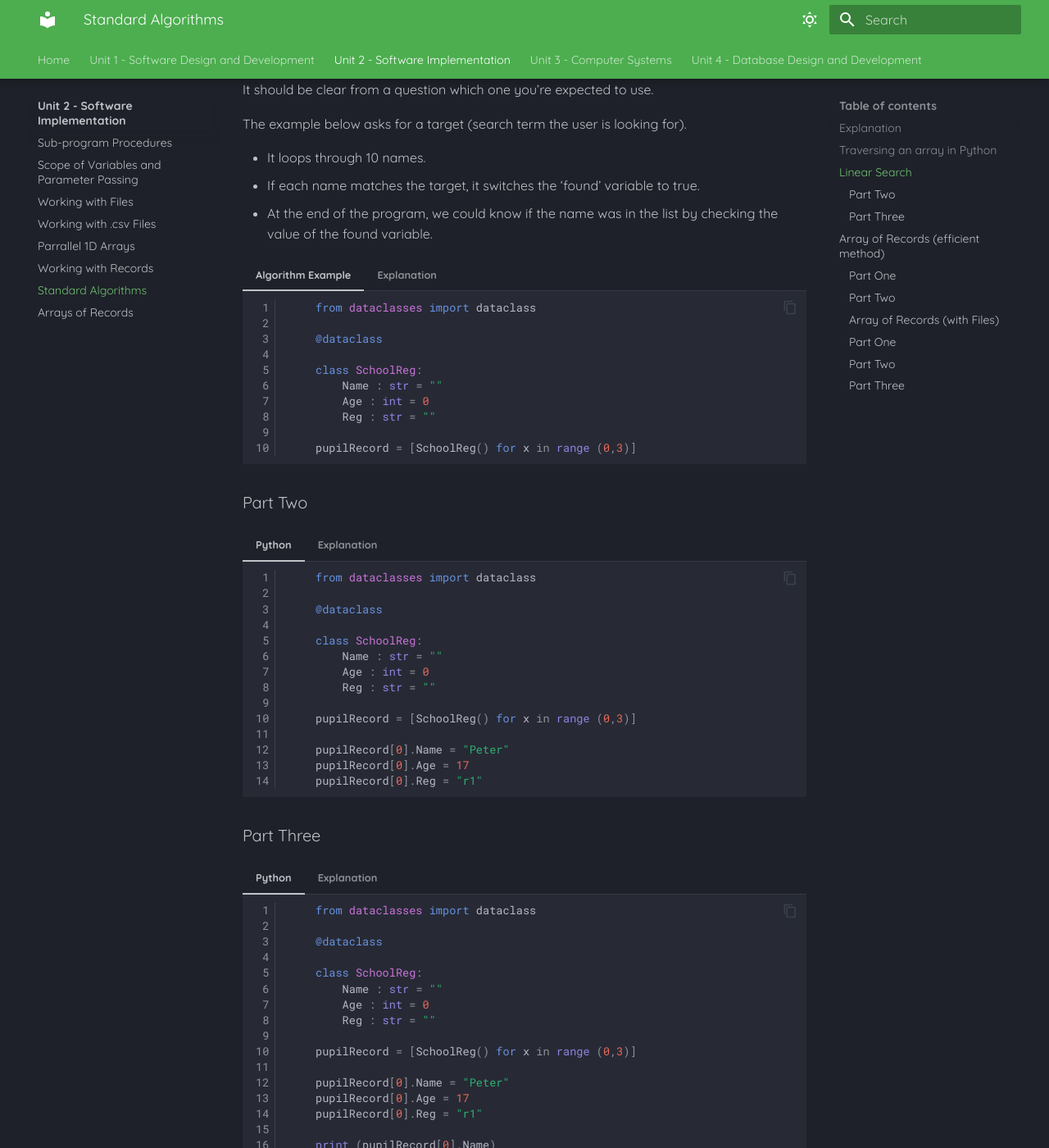
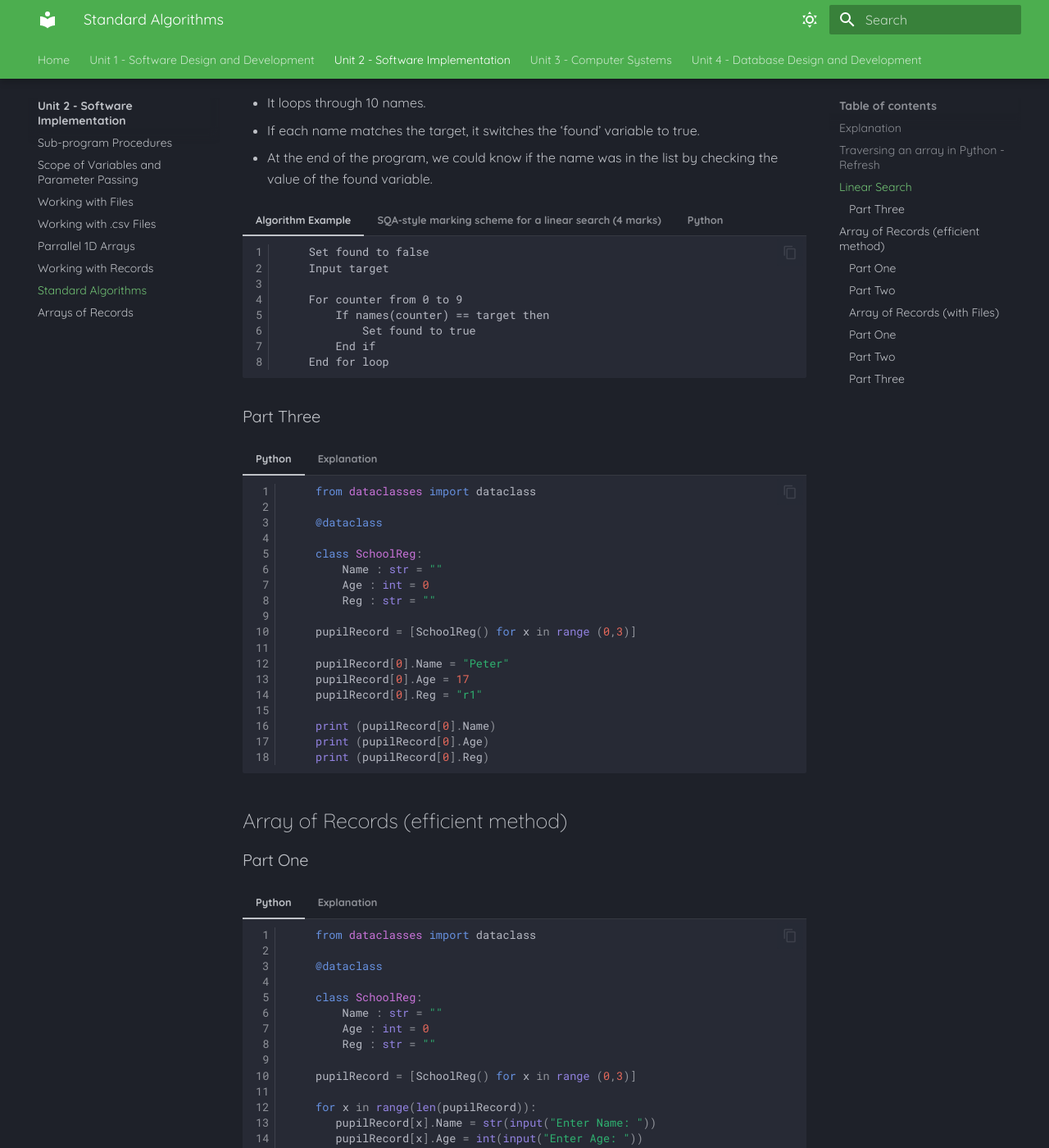
Before and after one commit to Mr-Wood-CS/Higher-Computing-Science-MD-Files, an MkDocs documentation site: the page built from docs/SI/09-Standard-Algorithms.md, in a window 1280 px wide and 1400 px high, scrolled down 1444 px. Shown: the whole window at 82% size. Built offline with MkDocs 1.6.1 and Material for MkDocs 9.7.7, drawn with Linux system fonts in a browser that asks for light colours; some of the changed text lies outside the part shown.

Commit message:
Update 09-Standard-Algorithms.md

````diff
--- a/docs/SI/09-Standard-Algorithms.md
+++ b/docs/SI/09-Standard-Algorithms.md
@@ -18,11 +18,9 @@ For Higher, we add three more standard algorithms:
 * Count occurrences
 * Find minimum/maximum
 
-These algorithms are pretty simple to understand on their own.
+All of the above require you to be able to traverse an array.
 
-Plus, all three of them work by going through a list of items one by one (__traversing an array)__
-
-## Traversing an array in Python
+## Traversing an array in Python - Refresh
 
 === "Pseudocode"
 
@@ -66,63 +64,31 @@ The example below asks for a target (search term the user is looking for).
 
 === "Algorithm Example"
 
-	```python linenums="1"
-		from dataclasses import dataclass
+	```pseudocode linenums="1"
+		Set found to false
+		Input target
 
-		@dataclass
+		For counter from 0 to 9
+			If names(counter) == target then
+				Set found to true
+			End if
+		End for loop
 
-		class SchoolReg:
-		    Name : str = ""
-		    Age : int = 0
-		    Reg : str = ""
-
-		pupilRecord = [SchoolReg() for x in range (0,3)]
 	```
 
-=== "Explanation"
+=== "SQA-style marking scheme for a linear search (4 marks)"
 
-	!!! info
+	``` text
+		Loop through the elements of the array (1 mark)
 
-		Lines 1 - 8 are covered in __Working with Records__.
+		Check if the element matches target (1 mark)
 
-	__Line 10 - pupilRecord = [SchoolReg() for x in range(0,3)]__
-	This line creates a list called pupilRecord. A list is like a box where we can store many things. In this case, we are creating two empty student records because the range (0,3) means it will create three spots, one for pupilRecord[0], one for pupilRecord[1] and one for pupilRecord[2].
+		Set variable to true (1 mark)
+	```
 
- 	__In short, this line says:__
-
-	"Make 3 empty student records using the SchoolReg class."
-
-### Part Two
 
 === "Python"
 
-	``` python linenums="1"
-		from dataclasses import dataclass
-
-		@dataclass
-
-		class SchoolReg:
-		    Name : str = ""
-		    Age : int = 0
-		    Reg : str = ""
-
-		pupilRecord = [SchoolReg() for x in range (0,3)]
-
-		pupilRecord[0].Name = "Peter"
-		pupilRecord[0].Age = 17
-		pupilRecord[0].Reg = "r1"
-	```
-
-=== "Explanation"
-
-	__Line 12 - pupilRecord[0].Name = "Peter"__
-	Here, we set the Name of the first student (pupilRecord[0]) to "Peter". Before, it was empty, but now it holds the name "Peter."
-
-	__Line 13 - pupilRecord[0].Age = 17__
-	Next, we set the Age of the first student (pupilRecord[0]) to 17. Before it was 0, and now it’s set to 17 years old.
-
-	__Line 14 - pupilRecord[0].Reg = "r1"__
-	Here, we set the registration number (Reg) for the first student to "r1". Now Peter has the registration number "r1".
 
 ### Part Three
 
````
